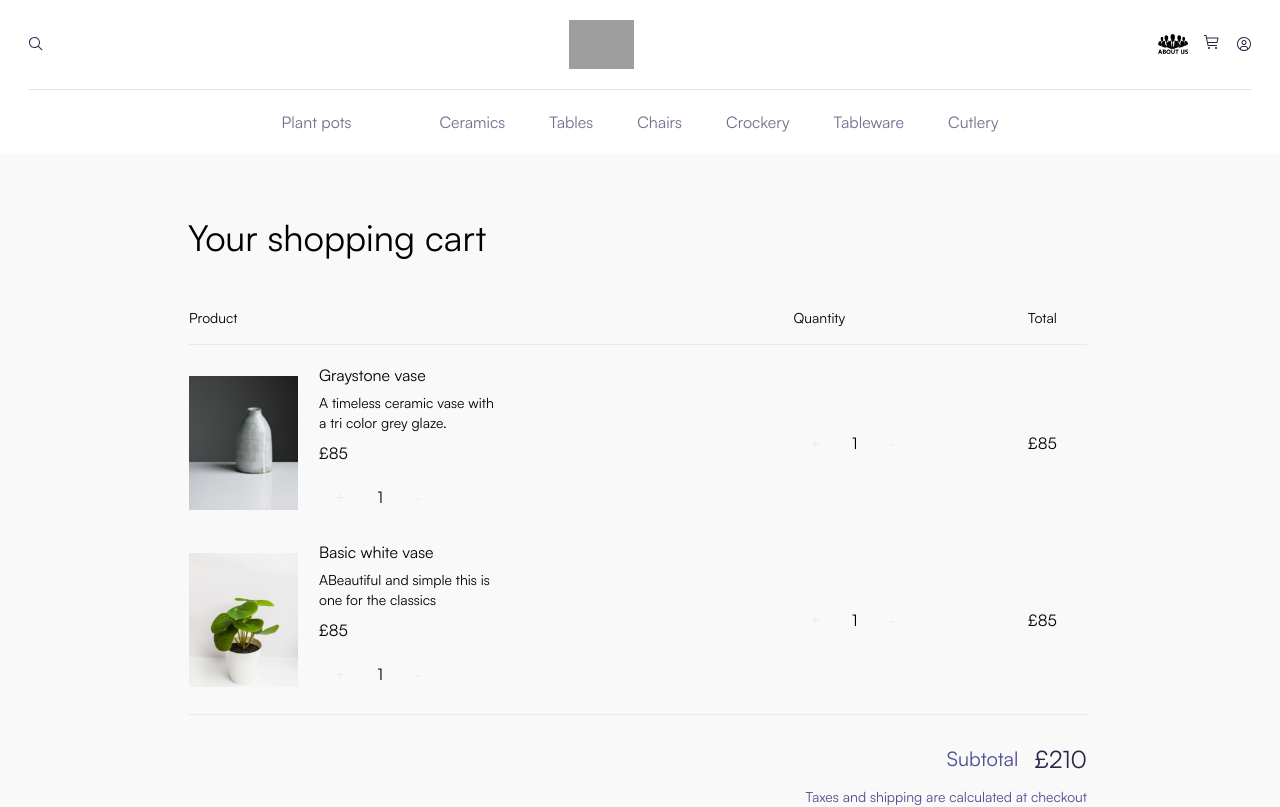
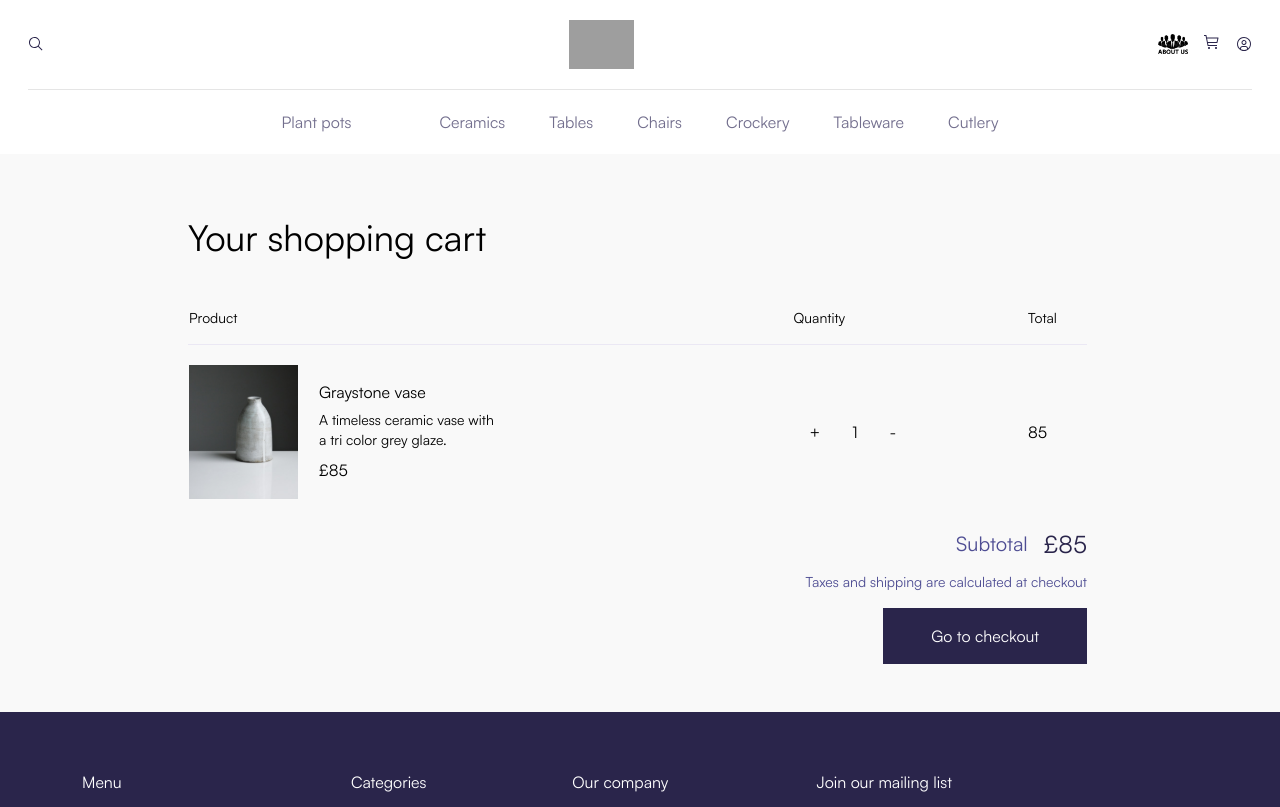
Before and after one commit to syedahsanrazabukhari/nextjs-milestone-3, a Next.js app: page /cart in a window 1280 px wide. Shown: the top 807 px of the page. Built offline with nearby package versions, Linux system fonts and the light colour scheme; grey boxes are pictures that could not be loaded.

Commit message:
dynamic routing and its UI is completed

```diff
--- a/app/cart/page.tsx
+++ b/app/cart/page.tsx
@@ -1,16 +1,34 @@
+"use client"; // Ensure this is the first line
+
 import Navbar from "@/components/Navbar";
 import Footer from "@/components/Footer";
 import Link from "next/link";
+import { useState } from "react";
+
 export default function Cart() {
+    const [quantity, setQuantity] = useState(1);
+
+    const increment = () => {
+        setQuantity(quantity + 1);
+    };
+
+    const decrement = () => {
+        setQuantity(quantity > 1 ? quantity - 1 : 1); // Prevent negative quantities
+    };
+
+    interface QuantityEvent extends React.ChangeEvent<HTMLInputElement> { }
+
+    const handleQuantity = (e: QuantityEvent) => {
+        setQuantity(Number(e.target.value));
+    };
+
+    const products = { price: 85 };
+
     return (
         <>
             <Navbar />
-
-
-
-
             <main>
-                <section className=" pt-9 sm:pt-16 pl-6 sm:pl-[188px] pr-6 sm:pr-[193px] bg-[--light-gray] ">
+                <section className="pt-9 sm:pt-16 pl-6 sm:pl-[188px] pr-6 sm:pr-[193px] bg-[--light-gray]">
                     <h1 className="max-sm:text-[24px]">Your shopping cart</h1>
 
                     <table className="mt-12 w-full">
@@ -22,83 +40,48 @@ export default function Cart() {
                             </tr>
                         </thead>
                         <tbody>
-                            <tr className=" sm:*:pt-5 ">
+                            <tr className="sm:*:pt-5">
                                 <td>
                                     <div className="flex gap-x-[21px] sm:items-center">
                                         <img src="/cart-1.svg" alt="Failed to load" />
                                         <div className="space-y-2 max-sm:mt-[19px]">
                                             <h4 className="text-[16px] leading-[20px]">Graystone vase</h4>
-                                            <p className="text-sm w-[179px]">A timeless ceramic vase with
-                                                a tri color grey glaze.</p>
-                                            <p >£85</p>
-                                            <div className="py-3 px-4  max-sm:visible flex items-center gap-x-8">
-                                                <span className="text-[--border-gray]">+</span>
-                                                <span>1</span>
-                                                <span className="text-[--border-gray]">-</span>
-                                            </div>
+                                            <p className="text-sm w-[179px]">A timeless ceramic vase with a tri color grey glaze.</p>
+                                            <p>£85</p>
                                         </div>
                                     </div>
                                 </td>
                                 <td>
                                     <div className="py-3 px-4 max-sm:hidden flex items-center gap-x-8">
-                                        <span className="text-[--border-gray]">+</span>
-                                        <span>1</span>
-                                        <span className="text-[--border-gray]">-</span>
+                                        <button onClick={increment} className="text-black">+</button>
+                                        <span>{quantity}</span>
+                                        <button onClick={decrement} className="text-black">-</button>
                                     </div>
                                 </td>
-
-                                <td className="max-sm:hidden">£85</td>
-                            </tr>
-
-                            <tr className=" sm:*:pt-5 border-b border-[--border-gray] *:pb-4 ">
-                                <td className="">
-                                    <div className="flex gap-x-[21px] sm:items-center">
-                                        <img src="/cart-2.svg" alt="Failed to load" />
-                                        <div className="space-y-2 max-sm:mt-[17px]">
-                                            <h4 className="text-[16px] leading-[20px]">Basic white vase</h4>
-                                            <p className="text-sm w-[179px]">ABeautiful and simple this is
-                                                one for the classics</p>
-                                            <p >£85</p>
-                                            <div className="py-3 px-4  max-sm:visible flex items-center gap-x-8">
-                                                <span className="text-[--border-gray]">+</span>
-                                                <span>1</span>
-                                                <span className="text-[--border-gray]">-</span>
-                                            </div>
-                                        </div>
-                                    </div>
-                                </td>
-                                <td>
-                                    <div className="py-3 px-4 max-sm:hidden flex items-center gap-x-8">
-                                        <span className="text-[--border-gray]">+</span>
-                                        <span>1</span>
-                                        <span className="text-[--border-gray]">-</span>
-                                    </div>
-                                </td>
-
-                                <td className="max-sm:hidden">£85</td>
+                                <td className="max-sm:hidden">{quantity*products.price}</td>
                             </tr>
                         </tbody>
                     </table>
 
-
                     <div className="pt-7 pb-[55px] sm:pb-[48px] w-fit ml-auto">
                         <div className="space-y-3">
                             <div className="flex gap-x-4 items-center w-fit ml-auto">
-                                <h4 className="text-[--primary]"> Subtotal</h4>
-                                <h3 className=" text-[--dark-primary]">£210</h3>
+                                <h4 className="text-[--primary]">Subtotal</h4>
+                                <h3 className="text-[--dark-primary]">£{85 * quantity}</h3>
                             </div>
-                            <p className="max-sm:whitespace-nowrap max-sm:w-fit ml-auto text-sm text-[--primary]">Taxes and shipping are calculated at checkout</p>
+                            <p className="max-sm:whitespace-nowrap max-sm:w-fit ml-auto text-sm text-[--primary]">
+                                Taxes and shipping are calculated at checkout
+                            </p>
                         </div>
-                        <Link href="/"><button type="submit" className="bg-[--dark-primary] max-sm:w-full block w-fit ml-auto text-white py-4 mt-8 sm:mt-4 px-[117px] sm:px-[48px]">Go to checkout</button></Link>
+                        <Link href="/">
+                            <button type="submit" className="bg-[--dark-primary] max-sm:w-full block w-fit ml-auto text-white py-4 mt-8 sm:mt-4 px-[117px] sm:px-[48px]">
+                                Go to checkout
+                            </button>
+                        </Link>
                     </div>
                 </section>
             </main>
-
-
-
-
-
             <Footer />
         </>
-    )
+    );
 }
--- a/app/page.tsx
+++ b/app/page.tsx
@@ -98,9 +98,8 @@ export default async function Home() {
               key={product._id}
               className='flex flex-col gap-2 lg:gap-6 text-[#2A254B] border shadow-xl transition-transform duration-300 hover:z-10 hover:scale-105 p-4 sm:p-6 rounded-lg'
             >
-              {/* Render image */}
               <Image
-                src={product.imageUrl || 'default-image.jpg'} // Add fallback for missing image
+                src={product.imageUrl || 'default-image.jpg'}
                 alt={product.productName}
                 width={100}
                 height={100}
--- a/app/products/[productId]/page.tsx
+++ b/app/products/[productId]/page.tsx
@@ -2,6 +2,8 @@ import Navbar from "@/components/Navbar";
 import Footer from "@/components/Footer";
 import { client } from "@/sanity/lib/client";
 import Image from "next/image";
+import Link from "next/link";
+import Cart from "@/app/cart/page";
 export default async function details({ params }: { params: { productId: string } }) {
     const { productId } = params;
     const product = await client.fetch(`*[_type == "Product"  && id == ${productId}]{
@@ -19,24 +21,24 @@ export default async function details({ params }: { params: { productId: string
     return (
         <>
             <Navbar />
-            <section className="flex items-center gap-x-16 py-24 px-10 ">
+            <section className="sm:flex items-center gap-x-16 py-12 sm:py-24 px-10 max-sm:space-y-6">
                 <Image
                     src={product[0].imageUrl}
                     alt="product Image"
                     width={305}
                     height={375}
-                    className="" />
+                    className="w-full" />
                 <div className="space-y-4 flex flex-col items-start">
-                    <h1 className="text-[50px]">{product[0].productName}</h1>
-                    <p className="text-black text-[20px]"><b>Details:</b> {product[0].Productdetail} </p>
+                    <h1 className="text-[37px] sm:text-[50px]">{product[0].productName}</h1>
+                    <p className="text-black text-[20px] text-justify"><b>Details:</b> {product[0].Productdetail} </p>
                     <div className="flex gap-x-4  text-[20px] ">
                         <p className="font-bold">Price:</p>
                         <p>£{product[0].Productprice}</p>
                     </div>
-                    <button className="py-4 px-10 flex items-center gap-x-2  rounded-lg text-black">
-                        <Image src="/nav-cart.svg" alt="cart" width={30} height={30} />
+                   <Link href="/cart"><button className="py-4 px-10 bg-slate-300 flex items-center gap-x-2  rounded-lg text-black hover:bg-slate-400 max-sm:w-full">
+                        <Image src="/button-cart.svg" alt="cart" width={30} height={30} />
                         <p>Add to Cart</p>
-                    </button>
+                    </button></Link>
 
                 </div>
             </section>
```
Also changed, not shown: public/button-cart.svg (added).
